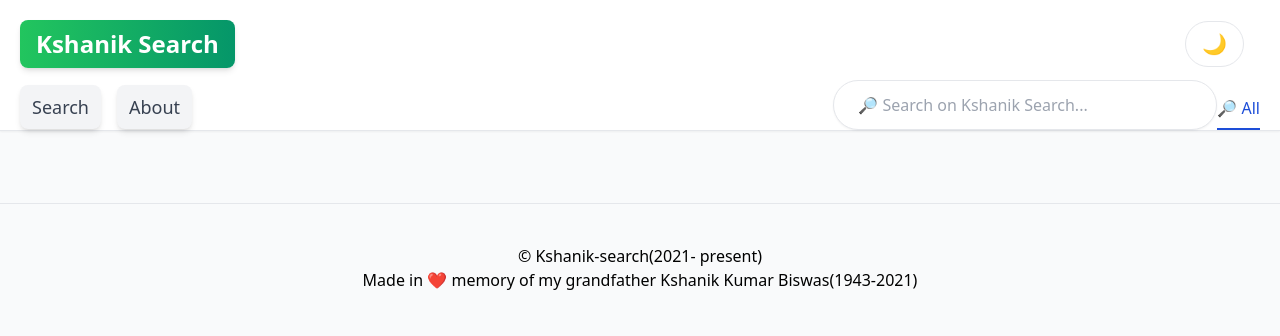
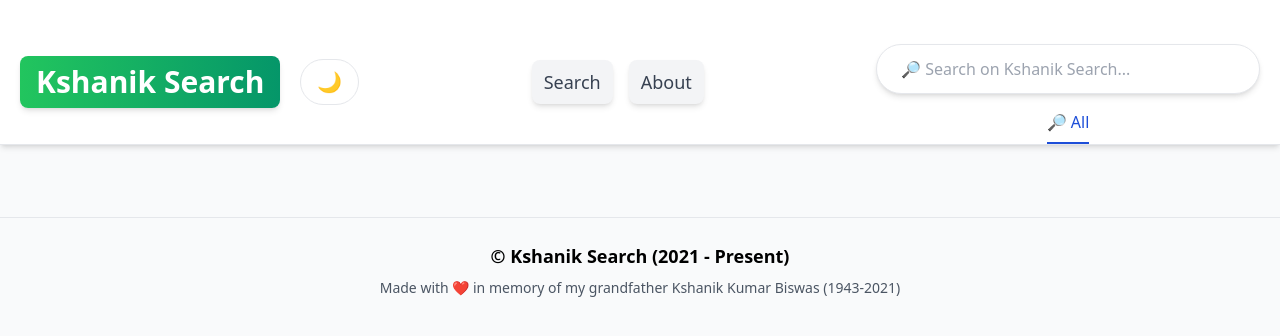
Before and after one commit to akshbswas98/kshanik_search, a React (Vite) app: page /search in a window 1280 px wide. Shown: the top 336 px of the page. Built offline with nearby package versions, Linux system fonts and the light colour scheme.

Commit message:
Refactor Footer, Navbar, and Search components for improved styling and layout consistency

```diff
--- a/src/components/Footer.jsx
+++ b/src/components/Footer.jsx
@@ -2,9 +2,9 @@ import React from 'react'
 
 export const Footer = () => {
 return (
-        <div className="text-center p-10 mt-10 border-t dark:border-gray-700 border=grey-200">
-            <h1>© Kshanik-search(2021- present)</h1>
-            <h3> Made in ❤ memory of my grandfather Kshanik Kumar Biswas(1943-2021) </h3>
+        <div className="text-center p-6 mt-10 border-t dark:border-gray-700 border-gray-200 bg-gray-50 dark:bg-gray-900">
+            <h1 className="text-lg font-semibold">© Kshanik Search (2021 - Present)</h1>
+            <h3 className="text-sm text-gray-600 dark:text-gray-400 mt-2">Made with ❤ in memory of my grandfather Kshanik Kumar Biswas (1943-2021)</h3>
         </div>
     );
 }
--- a/src/components/Navbar.jsx
+++ b/src/components/Navbar.jsx
@@ -4,21 +4,20 @@ import { Search } from './Search'
 
 export const Navbar = ({ darkTheme, setDarkTheme }) => {
     return (
-        <div className="p-5 pb-0 flex flex-wrap sm:justify-between justify-center items-center border-b dark:border-gray-700 border-gray-200 bg-white dark:bg-gray-800 shadow-sm transition-all duration-300">
-            <div className="flex justify-between items-center space-x-5 w-screen relative">
-                <p className="text-2xl bg-gradient-to-r from-green-500 to-emerald-600 font-bold text-white py-2 px-4 rounded-lg shadow-md hover:shadow-lg transition-transform duration-300 hover:scale-105 dark:from-gray-600 dark:to-gray-700">
+        <div className="p-5 pb-0 flex flex-col sm:flex-row sm:justify-between justify-center items-center border-b dark:border-gray-700 border-gray-200 bg-white dark:bg-gray-800 shadow-md transition-all duration-300">
+            <div className="flex justify-center sm:justify-start items-center space-x-5 mb-4 sm:mb-0">
+                <p className="text-3xl bg-gradient-to-r from-green-500 to-emerald-600 font-bold text-white py-2 px-4 rounded-lg shadow-md hover:shadow-lg transition-transform duration-300 hover:scale-105 dark:from-gray-600 dark:to-gray-700">
                     Kshanik Search
                 </p>
                 <button
                     type="button"
                     onClick={() => setDarkTheme(!darkTheme)}
-                    className="text-xl bg-white dark:bg-gray-700 border dark:border-gray-600 rounded-full px-4 py-2 hover:shadow-lg transition-transform duration-300 hover:scale-110 z-10"
-                    style={{ marginRight: '1rem' }}
+                    className="text-xl bg-white dark:bg-gray-700 border dark:border-gray-600 rounded-full px-4 py-2 hover:shadow-lg transition-transform duration-300 hover:scale-110"
                 >
                     {darkTheme ? '💡' : '🌙'}
                 </button>
             </div>
-            <div className="flex space-x-4 mt-4">
+            <div className="flex space-x-4">
                 <Link to="/search" className="text-lg text-gray-700 dark:text-gray-300 hover:underline transition-transform duration-300 hover:scale-105 hover:text-green-500 dark:hover:text-green-300 px-3 py-2 rounded-lg bg-gray-100 dark:bg-gray-700 hover:bg-gray-200 dark:hover:bg-gray-600 shadow-md">
                     Search
                 </Link>
--- a/src/components/Search.jsx
+++ b/src/components/Search.jsx
@@ -14,11 +14,11 @@ export const Search = () => {
     }, [debouncedValue, setSearchTerm]);
 
     return (
-        <div className="relative flex justify-center items-center mt-3">
+        <div className="relative flex flex-col items-center mt-6">
             <input
                 value={text}
                 type="text"
-                className="sm:w-96 w-80 h-12 dark:bg-gray-700 dark:text-white border dark:border-gray-600 rounded-full shadow-sm outline-none p-6 text-black hover:shadow-lg transition-all duration-300 focus:shadow-xl focus:ring-2 focus:ring-green-500 dark:focus:ring-gray-500"
+                className="sm:w-96 w-80 h-12 dark:bg-gray-700 dark:text-white border dark:border-gray-600 rounded-full shadow-md outline-none p-6 text-black hover:shadow-lg transition-all duration-300 focus:shadow-xl focus:ring-2 focus:ring-green-500 dark:focus:ring-gray-500"
                 placeholder="🔎 Search on Kshanik Search..."
                 onChange={(e) => setText(e.target.value)}
             />
```
